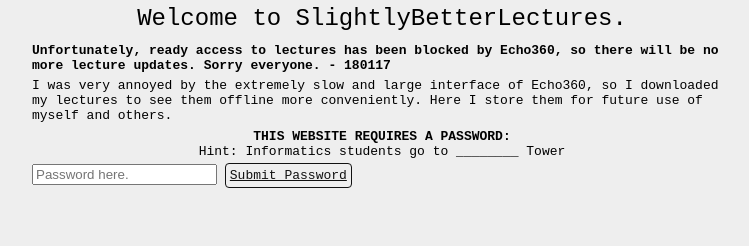
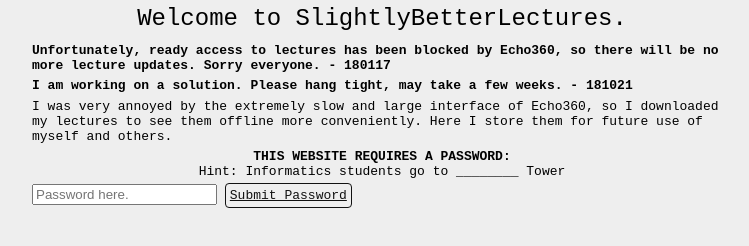
Before and after one commit to dylan-thinnes/betterlectures, a website: page static/index.html in a window 1280 px wide. Shown: the whole page, without its empty margins (258-1007 px from the left). Drawn offline with Linux system fonts and the light colour scheme.

Commit message:
Add message of potential success

```diff
--- a/static/index.html
+++ b/static/index.html
@@ -35,6 +35,7 @@
 		<div class="page" id="passwordPage">
 			<div class="limitWidth title">Welcome to SlightlyBetterLectures.</div>
 			<div class="paddedText limitWidth"><b>Unfortunately, ready access to lectures has been blocked by Echo360, so there will be no more lecture updates. Sorry everyone. - 180117</b>
+			<div class="paddedText limitWidth"><b>I am working on a solution. Please hang tight, may take a few weeks. - 181021</b></div>
 			<div class="paddedText limitWidth">I was very annoyed by the extremely slow and large interface of Echo360, so I downloaded my lectures to see them offline more conveniently. Here I store them for future use of myself and others.</div>
 			<div class="paddedText limitWidth" style="text-align: center;"><b>THIS WEBSITE REQUIRES A PASSWORD:</b><br/>Hint: Informatics students go to ________ Tower</div>
 			<input type="text" placeholder="Password here." id="password"></input>
```
